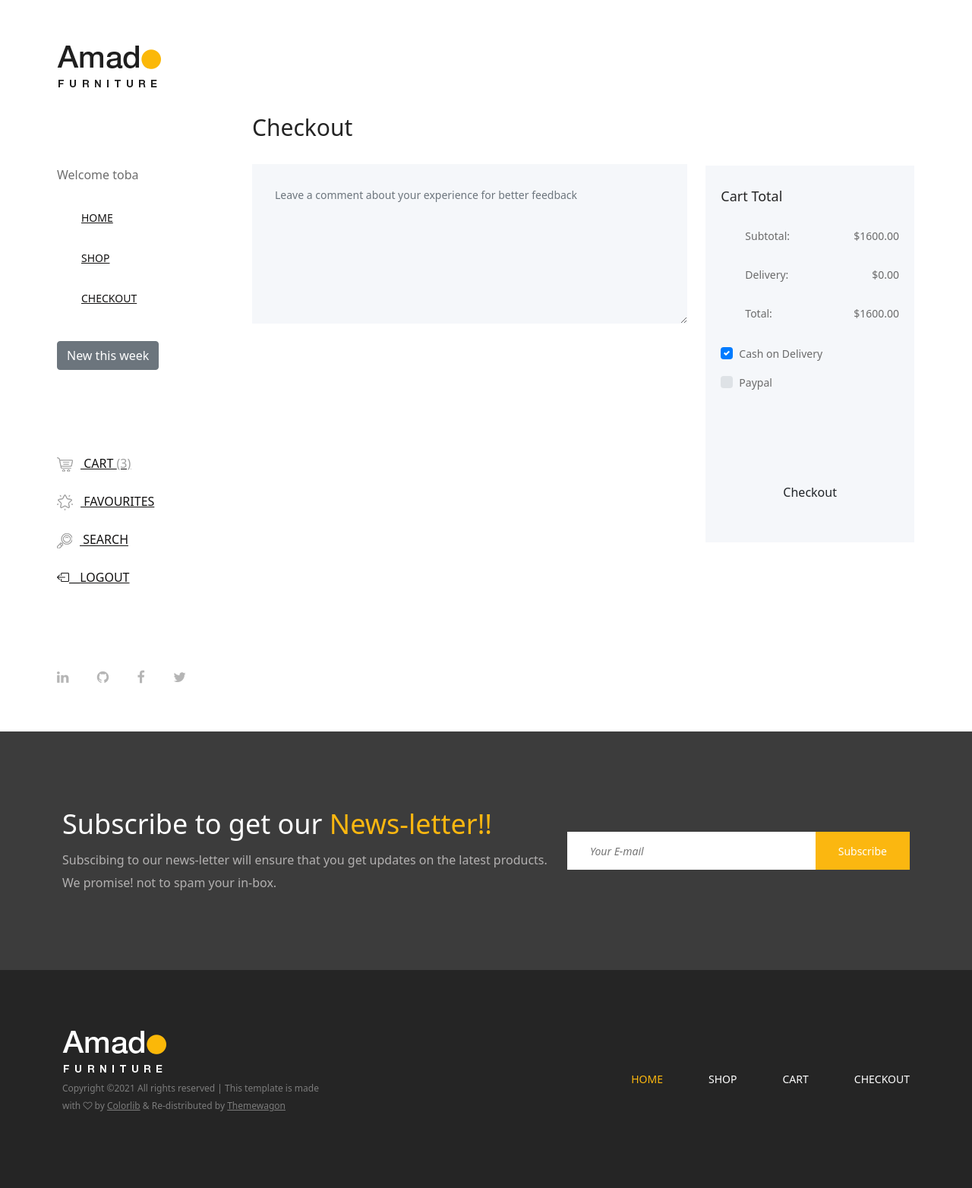
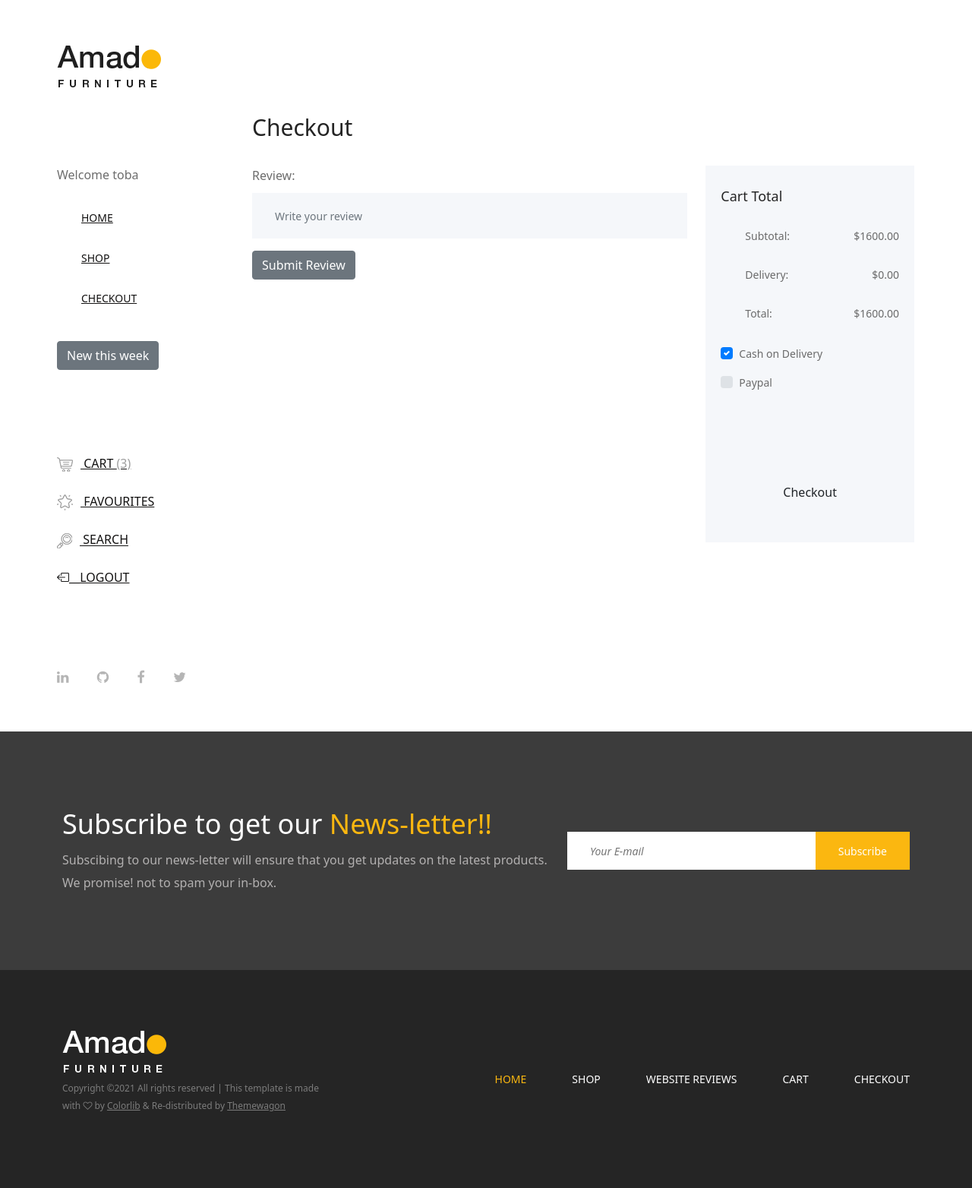
Before and after one commit to toba-madamori/Ecommerce-Armado, a Django app: page /checkout in a window 1280 px wide. Shown: the whole page at 76% size. Run offline with Django 3.2, Linux system fonts and the light colour scheme; a user stored in the database is signed in; data comes from the database, SQL or seed files in the repository; both versions use the stored data as it was after the commit; style sheets or scripts are compiled from the project's sources; some libraries are stand-ins or nearby versions.

Commit message:
added a website review page with all the required views, urls and html pages

```diff
--- a/main/admin.py
+++ b/main/admin.py
@@ -1,8 +1,9 @@
 from django.contrib import admin
-from .models import Cart, Product, User, Favorites
+from .models import Cart, Product, User, Favorites, WebsiteReview
 
 # Register your models here.
 
 admin.site.register(Product)
 admin.site.register(Cart)
 admin.site.register(Favorites)
+admin.site.register(WebsiteReview)
--- a/main/forms.py
+++ b/main/forms.py
@@ -1,6 +1,6 @@
 from django import forms
 from django.forms import ModelForm, fields, models
-from .models import Cart, Favorites
+from .models import Cart, Favorites, WebsiteReview
 
 class AddToCartForm(models.ModelForm):
     class Meta:
@@ -11,3 +11,12 @@ class AddToFavortitesForm(models.ModelForm):
     class Meta:
         model = Favorites
         fields = []
+
+class WebsiteReviewForm(models.ModelForm):
+    class Meta:
+        model = WebsiteReview
+        fields = ['review']
+
+        widgets = {
+            'review': forms.TextInput(attrs={'class': 'form-control', 'placeholder':'Write your review'}),
+        }
--- a/main/models.py
+++ b/main/models.py
@@ -44,3 +44,12 @@ class Favorites(models.Model):
 
     def __str__(self) -> str:
         return self.product.name
+
+
+class WebsiteReview(models.Model):
+    user = models.ForeignKey(User, on_delete=models.CASCADE)
+    review = models.TextField()
+    date = models.DateTimeField(auto_now_add=True)
+
+    def __str__(self) -> str:
+        return str(self.user)
--- a/main/templates/main/base.html
+++ b/main/templates/main/base.html
@@ -184,6 +184,9 @@ Copyright &copy;<script>document.write(new Date().getFullYear());</script> All r
                                     <li class="nav-item">
                                         <a class="nav-link" href="{% url 'shop' %}">Shop</a>
                                     </li>
+                                    <li class="nav-item">
+                                        <a class="nav-link" href="{% url 'review_page' %}">Website Reviews</a>
+                                    </li>
                                     {% if user.is_authenticated %}
                                     <li class="nav-item">
                                         <a class="nav-link" href="{% url 'cart' %}">Cart</a>
--- a/main/templates/main/checkout.html
+++ b/main/templates/main/checkout.html
@@ -10,17 +10,20 @@
                 <div class="row">
                     <div class="col-12 col-lg-8">
                         <div class="checkout_details_area mt-50 clearfix">
+                            {% for message in  messages %}
+                                {{ message }}
+                                <br>
+                                <hr>
+                            {% endfor %}
 
                             <div class="cart-title">
                                 <h2>Checkout</h2>
                             </div>
 
-                            <form action="#" method="post">
-                                <div class="row">
-                                    <div class="col-12 mb-3">
-                                        <textarea name="comment" class="form-control w-100" id="comment" cols="30" rows="30" placeholder="Leave a comment about your experience for better feedback"></textarea>
-                                    </div>
-                                </div>
+                            <form action="{% url 'review' %}" method="post">
+                                {% csrf_token %}
+                                {{ form.as_p }}
+                                <button type="submit" class="btn btn-secondary">Submit Review</button>
                             </form>
                         </div>
                     </div>
--- a/main/urls.py
+++ b/main/urls.py
@@ -1,5 +1,5 @@
 from django.urls import path
-from .views import IndexView, ShopView, CategoryView, ProductDetailView, AddToCartView, CartView, AddToCartFromCartPage, RemoveFromCartFromCartPage, CheckoutView, SearchView, FavoritesView, FavoritesPageView
+from .views import IndexView, ShopView, CategoryView, ProductDetailView, AddToCartView, CartView, AddToCartFromCartPage, RemoveFromCartFromCartPage, CheckoutView, SearchView, FavoritesView, FavoritesPageView, WebsiteReviewView, WebsiteReviewPage
 
 urlpatterns = [
     path('',IndexView.as_view(), name='index'),
@@ -14,4 +14,6 @@ urlpatterns = [
     path('search', SearchView.as_view(), name='search'),
     path('favorites/<int:pk>', FavoritesView.as_view(), name='add_favorites'),
     path('favorites/list', FavoritesPageView.as_view(), name='favorites'),
+    path('review', WebsiteReviewView.as_view(), name='review'),
+    path('review/page', WebsiteReviewPage.as_view(), name='review_page'),
 ]
--- a/main/views.py
+++ b/main/views.py
@@ -4,10 +4,10 @@ from django.contrib import messages
 from django.http.response import HttpResponse, HttpResponseRedirect
 from django.shortcuts import get_object_or_404, redirect, render
 from django.views import View
-from .models import Product, Cart, Favorites
+from .models import Product, Cart, Favorites, WebsiteReview
 from django.contrib.auth.mixins import LoginRequiredMixin
 from django.core.paginator import Paginator
-from .forms import AddToCartForm, AddToFavortitesForm
+from .forms import AddToCartForm, AddToFavortitesForm, WebsiteReviewForm
 from django.db.models import QuerySet, query
 from django.contrib.auth.models import AnonymousUser
 
@@ -177,11 +177,14 @@ class CheckoutView(View):
         delivery_fee = 0                 # Just equal to zero for now....
         total = subtotal2 + delivery_fee
 
+        form = WebsiteReviewForm()
+
         context={
             'total_no_of_products': total_no_of_products,
             'total': total,
             'subtotal2': subtotal2,
             'delivery_fee': delivery_fee,
+            'form': form,
         }
 
         return render(request, 'main/checkout.html', context)
@@ -230,3 +233,32 @@ class FavoritesPageView(View):
             'total_no_of_products': total_no_of_products,
         }
         return render(request, 'main/favorites.html', context)
+
+class WebsiteReviewView(View):
+    def post(self, request, *args, **kwargs):
+        form = WebsiteReviewForm(request.POST)
+
+        if form.is_valid:
+            review_data = form.save(commit=False)
+            review_data.user = request.user
+            review_data.save()
+
+        messages.info(request, 'Thank you for the feedback.')
+
+        return redirect('checkout')
+
+class WebsiteReviewPage(View):
+    def get(self, request, *args, **kwargs):
+        reviews = WebsiteReview.objects.all()
+
+        if not request.user.is_authenticated:
+             total_no_of_products = 0
+        else:
+            cart_objects = Cart.objects.filter(user = request.user)
+            total_no_of_products = cart_objects.count()
+
+        context = {
+            'reviews': reviews,
+            'total_no_of_products': total_no_of_products,
+        }
+        return render(request, 'main/website-review.html', context)
```
Also changed, not shown: main/templates/main/website-review.html (added, +32 -0 lines), db.sqlite3, main/migrations/0009_websitereview.py (added).
